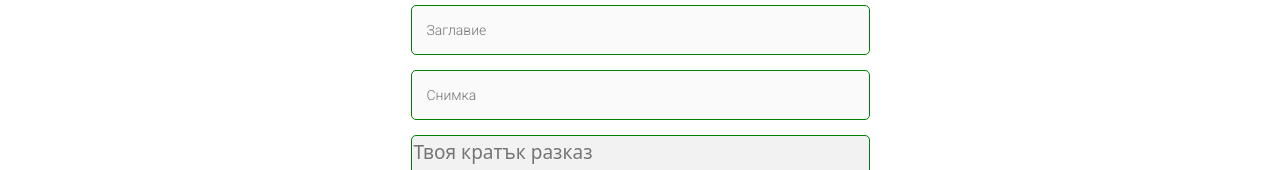
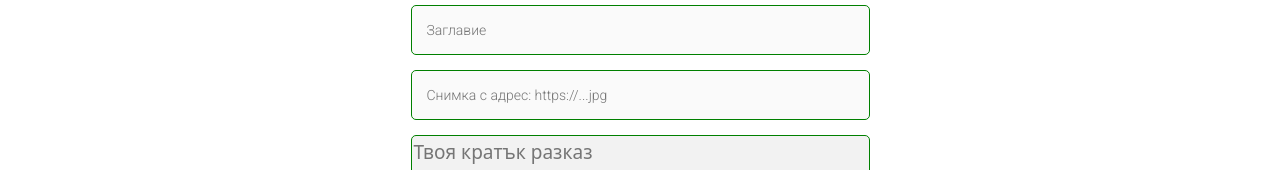
Before and after one commit to NinaNikolova/softuni-react, a React (Create React App) app in the folder client/: page /create in a window 1280 px wide. Shown: the part 459-629 px from the top of the page. Built offline with nearby package versions, Linux system fonts and the light colour scheme; no server answers; sample sign-in values are in the browser's storage.

Commit message:
changes for better UX

```diff
--- a/client/src/components/Create/Create.js
+++ b/client/src/components/Create/Create.js
@@ -27,7 +27,7 @@ export const Create = () => {
 
         <form className="create-form" method="POST" onSubmit={onSubmit}>
           <input type="text" name="title"  placeholder="Заглавие" value={values.title} onChange={changeHandler} />
-          <input type="text" name="img"  placeholder="Снимка" value={values.img} onChange={changeHandler} />
+          <input type="text" name="img"  placeholder="Снимка с адрес: https://...jpg" value={values.img} onChange={changeHandler} />
           <textarea name="description" id="text" cols="100" rows="40" placeholder="Твоя кратък разказ" value={values.description} onChange={changeHandler} ></textarea>
 
 
--- a/client/src/hooks/useForm.js
+++ b/client/src/hooks/useForm.js
@@ -12,9 +12,9 @@ export const useForm = (initialValues, onSubmitHandler) => {
         if(Object.values(values).some(x=>x==='')){
             return alert("Моля, попълнете всички полета!")
         }
+
          onSubmitHandler(values)
           setValues(initialValues)
-
 
 
     }
```
